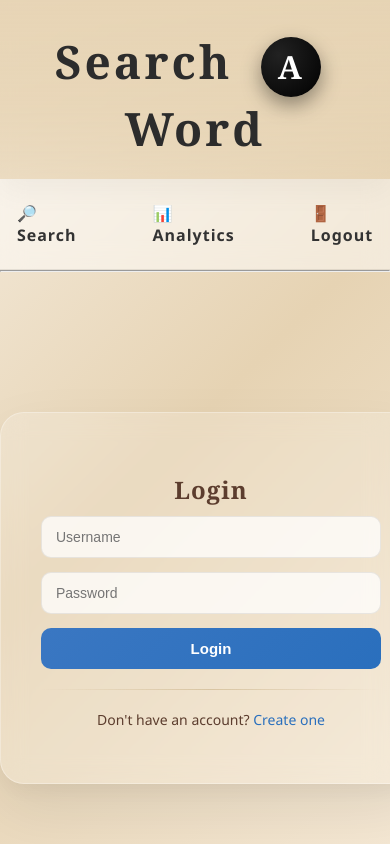
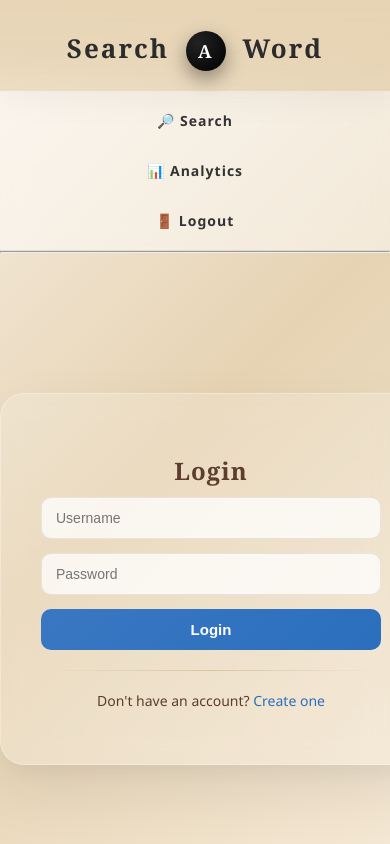
Before and after one commit to VenkataRamKumar368/searchaword-ui, an Angular app: page /login in a window 390 px wide. Shown: the top 844 px of the page. Built offline with nearby package versions, Linux system fonts and the light colour scheme.

Commit message:
Improve mobile responsiveness for navbar and title layout

```diff
--- a/src/app/app.css
+++ b/src/app/app.css
@@ -30,6 +30,7 @@ body {
   );
 
   scrollbar-gutter: stable both-edges;
+  font-family: 'Segoe UI', sans-serif;
 }
 
 /* ========================= */
@@ -112,9 +113,12 @@ body {
 /* Navigation Bar */
 /* ========================= */
 .navbar {
-  position: relative;
+  position: sticky;
+  top: 110px;
+  z-index: 999;
+
   display: flex;
-  justify-content: center; /* keeps buttons centered */
+  justify-content: center;
   align-items: center;
 
   padding: 15px 0;
@@ -123,10 +127,6 @@ body {
   backdrop-filter: blur(12px);
 
   border-bottom: 1px solid rgba(0, 0, 0, 0.08);
-
-  position: sticky;
-  top: 110px;
-  z-index: 999;
 }
 
 /* Center Button Container */
@@ -196,3 +196,75 @@ body {
     transform: translateY(0);
   }
 }
+
+/* ================================================= */
+/* MOBILE RESPONSIVE STYLES */
+/* ================================================= */
+@media (max-width: 768px) {
+
+  /* Reduce title size */
+  .app-title {
+    font-size: 32px;
+    letter-spacing: 2px;
+  }
+
+  .circle-a {
+    width: 45px;
+    height: 45px;
+    font-size: 22px;
+    margin: 0 8px;
+  }
+
+  /* Navbar stacking */
+  .navbar {
+    flex-direction: column;
+    gap: 10px;
+    padding: 12px 0;
+    top: 90px;
+  }
+
+  .nav-center {
+    gap: 15px;
+    flex-wrap: wrap;
+    justify-content: center;
+  }
+
+  .navbar a {
+    font-size: 14px;
+    padding: 8px 14px;
+  }
+
+  /* Move username below buttons */
+  .nav-right {
+    position: static;
+    margin-top: 6px;
+    font-size: 13px;
+    text-align: center;
+  }
+}
+
+/* ================================================= */
+/* EXTRA SMALL DEVICES (Phones < 480px) */
+/* ================================================= */
+@media (max-width: 480px) {
+
+  .app-title {
+    font-size: 26px;
+  }
+
+  .circle-a {
+    width: 40px;
+    height: 40px;
+    font-size: 18px;
+  }
+
+  .navbar a {
+    width: 100%;
+    text-align: center;
+  }
+
+  .nav-center {
+    flex-direction: column;
+    width: 90%;
+  }
+}
--- a/src/index.html
+++ b/src/index.html
@@ -2,11 +2,34 @@
 <html lang="en">
 <head>
   <meta charset="utf-8">
-  <title>SearchawordUi</title>
+
+  <title>Search A Word | Smart Document Search</title>
+
   <base href="/">
-  <meta name="viewport" content="width=device-width, initial-scale=1">
+
+  <!-- ✅ Mobile Responsive Viewport -->
+  <meta name="viewport" content="width=device-width, initial-scale=1, viewport-fit=cover">
+
+  <!-- ✅ SEO Meta -->
+  <meta name="description" content="Search A Word - Smart document search and analytics platform. Upload, search, and analyze documents instantly.">
+  <meta name="keywords" content="document search, analytics, text search, full text search, document viewer">
+  <meta name="author" content="Search A Word">
+
+  <!-- ✅ Theme Color (Mobile Browser Address Bar Color) -->
+  <meta name="theme-color" content="#d7c2a3">
+
+  <!-- ✅ Prevent Text Auto Zoom on iOS -->
+  <meta name="format-detection" content="telephone=no">
+
+  <!-- ✅ Favicon -->
   <link rel="icon" type="image/x-icon" href="favicon.ico">
+
+  <!-- ✅ Preconnect for performance -->
+  <link rel="preconnect" href="https://fonts.googleapis.com">
+  <link rel="preconnect" href="https://fonts.gstatic.com" crossorigin>
+
 </head>
+
 <body>
   <app-root></app-root>
 </body>
```
